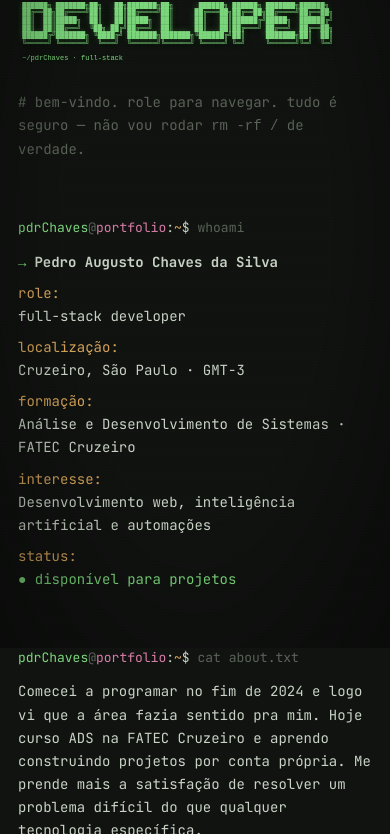
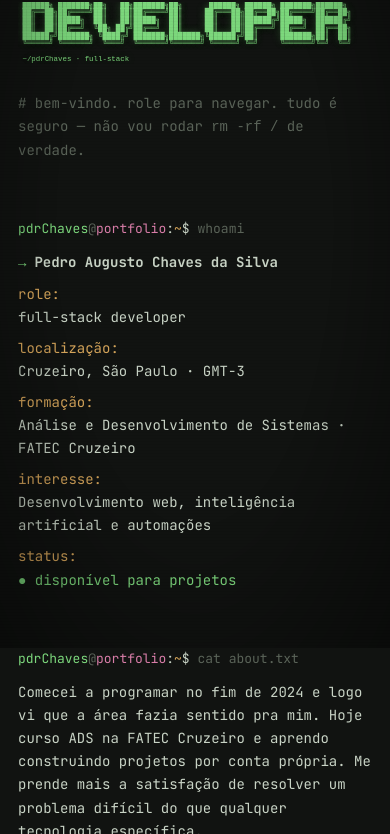
Before and after one commit to pdrChaves/pdrchaves.github.io, a plain HTML site: page index.html in a window 390 px wide. Shown: the part 196-1030 px from the top of the page. Drawn offline with Linux system fonts and the light colour scheme; no server answers.

Commit message:
corrigindo arte ascii no mobile

```diff
--- a/styles.css
+++ b/styles.css
@@ -494,12 +494,18 @@ a:hover { opacity: 0.7; }
 @media (max-width: 720px) {
   .window { margin: 0; border-radius: 0; border-left: none; border-right: none; }
   .content { padding: 20px 18px 40px; }
-  .ascii { font-size: 7px; }
+  /* ASCII escala com a largura da tela pra nunca quebrar */
+  .ascii {
+    font-size: clamp(5px, 1.9vw, 10px);
+    line-height: 1.05;
+    overflow-x: hidden;
+  }
   .header-row {
     flex-direction: column-reverse;
     gap: 18px;
     align-items: flex-start;
   }
+  .header-row .ascii { width: 100%; }
   .avatar, .avatar-placeholder { width: 90px; height: 90px; }
   .label { display: block; min-width: 0; margin-top: 6px; }
   .skill-table td:first-child { width: auto; }
```
